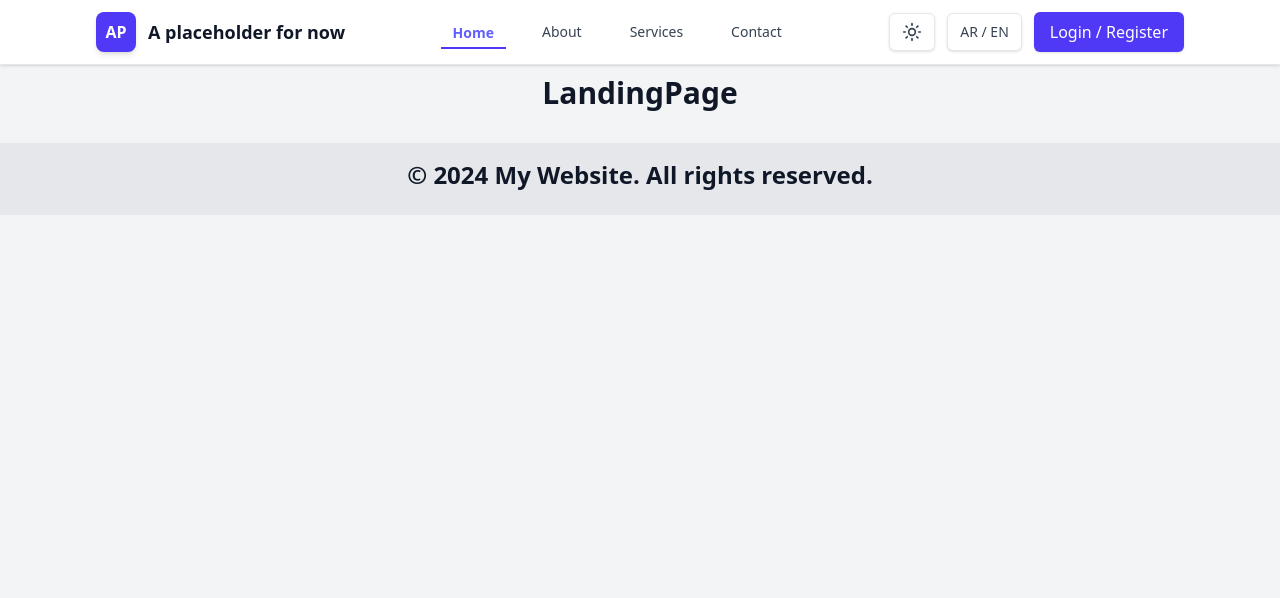
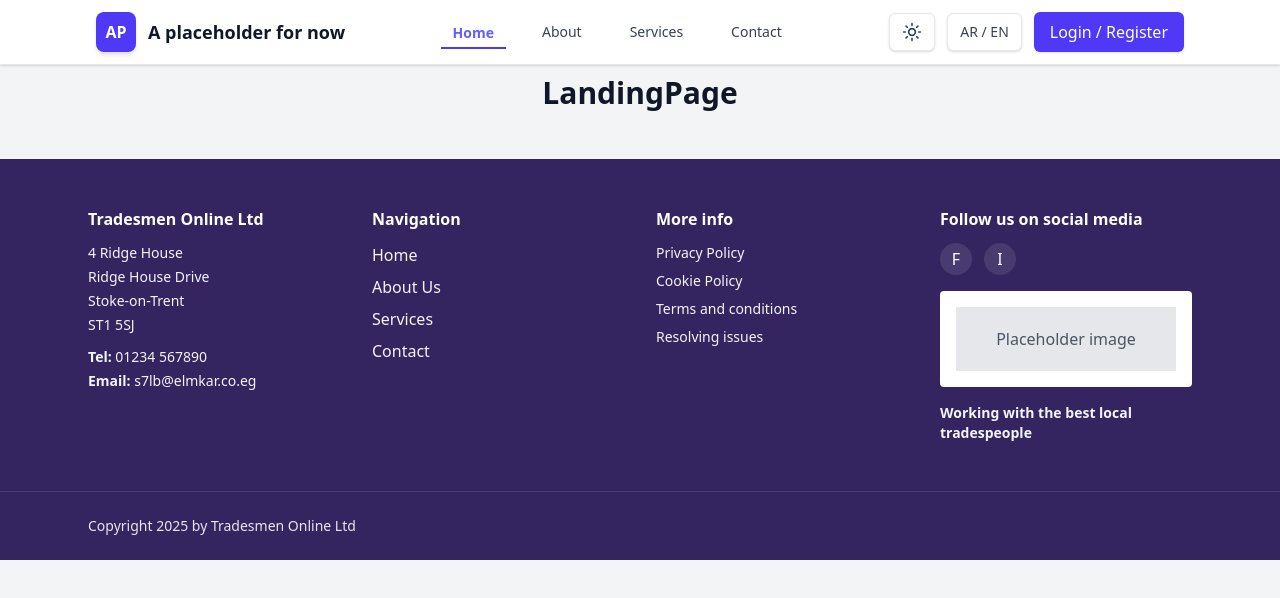
Before and after one commit to nihalsabri/GP-ITI-website-using-react, a React (Vite) app: page / in a window 1280 px wide. Shown: the top 598 px of the page. Built offline with nearby package versions, Linux system fonts and the light colour scheme.

Commit message:
Update footer.jsx

```diff
--- a/src/components/footer.jsx
+++ b/src/components/footer.jsx
@@ -1,18 +1,108 @@
-import { useSelector } from "react-redux";
+import React from "react";
+import { Link } from "react-router-dom";
+
+// Footer component
+// - Uses Link (not NavLink)
+// - Uses only the 4 links: Home, About Us, Services, Contact
+// - Includes company details as placeholders
+// - Placeholder image used where the award/logo sits
 
 export default function Footer() {
-  const theme = useSelector((state) => state.theme.mode);
   return (
-    <footer
-      className={`${
-        theme === "dark"
-          ? "bg-gray-800 text-white"
-          : "bg-gray-200 text-gray-900"
-      }  p-4 mt-8 flex justify-center items-center`}
-    >
-      <p className="text-2xl font-bold mb-2">
-        © 2024 My Website. All rights reserved.
-      </p>
+    <footer className="w-full bg-[#342560] text-white mt-12">
+      <div className="max-w-6xl mx-auto px-6 py-12 grid grid-cols-1 md:grid-cols-4 gap-8">
+        {/* Contact / Company column */}
+        <div>
+          <h3 className="font-semibold mb-3">Tradesmen Online Ltd</h3>
+          <address className="not-italic text-sm space-y-1 text-gray-100">
+            <div>4 Ridge House</div>
+            <div>Ridge House Drive</div>
+            <div>Stoke-on-Trent</div>
+            <div>ST1 5SJ</div>
+            <div className="mt-3 font-semibold">
+              Tel: <span className="font-normal">01234 567890</span>
+            </div>
+            <div className="font-semibold">
+              Email: <span className="font-normal">s7lb@elmkar.co.eg</span>
+            </div>
+          </address>
+        </div>
+
+        {/* Navigation links column (only provided links) */}
+        <div>
+          <h4 className="font-semibold mb-3">Navigation</h4>
+          <ul className="space-y-2 text-gray-100">
+            <li>
+              <Link to="/" className="hover:underline">
+                Home
+              </Link>
+            </li>
+            <li>
+              <Link to="/about" className="hover:underline">
+                About Us
+              </Link>
+            </li>
+            <li>
+              <Link to="/services" className="hover:underline">
+                Services
+              </Link>
+            </li>
+            <li>
+              <Link to="/contact" className="hover:underline">
+                Contact
+              </Link>
+            </li>
+          </ul>
+        </div>
+
+        {/* More info column (kept minimal, placeholders) */}
+        <div>
+          <h4 className="font-semibold mb-3">More info</h4>
+          <ul className="space-y-2 text-gray-100 text-sm">
+            <li>Privacy Policy</li>
+            <li>Cookie Policy</li>
+            <li>Terms and conditions</li>
+            <li>Resolving issues</li>
+          </ul>
+        </div>
+
+        {/* Social + placeholder image column */}
+        <div>
+          <h4 className="font-semibold mb-3">Follow us on social media</h4>
+          <div className="flex items-center gap-3 mb-4">
+            <Link
+              to="#"
+              className="w-8 h-8 rounded-full bg-white/10 flex items-center justify-center hover:bg-white/20 transition"
+            >
+              F
+            </Link>
+            <Link
+              to="#"
+              className="w-8 h-8 rounded-full bg-white/10 flex items-center justify-center hover:bg-white/20 transition"
+            >
+              I
+            </Link>
+          </div>
+
+          {/* Placeholder for award / company image */}
+          <div className="w-full bg-white rounded-sm p-4 mb-4">
+            <div className="w-full h-16 bg-gray-200 flex items-center justify-center text-gray-600">
+              Placeholder image
+            </div>
+          </div>
+
+          <p className="text-sm text-gray-100 font-semibold">
+            {/* تعاون مع أفضل الحرفيين المحليين */}
+            Working with the best local tradespeople
+          </p>
+        </div>
+      </div>
+
+      <div className="border-t border-white/10 pt-6 pb-6">
+        <div className="max-w-6xl mx-auto px-6 text-sm text-gray-200">
+          Copyright 2025 by Tradesmen Online Ltd
+        </div>
+      </div>
     </footer>
   );
 }
```
